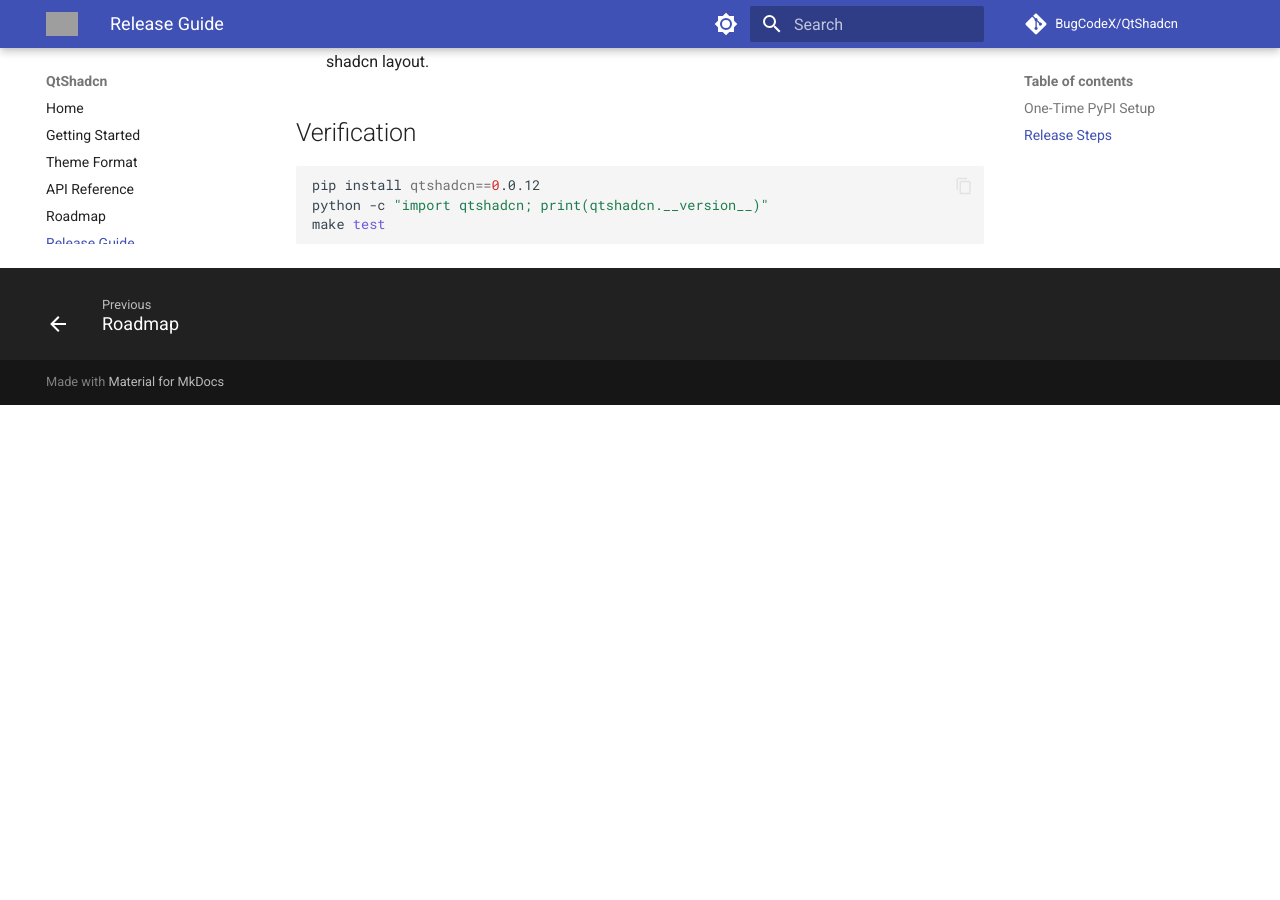
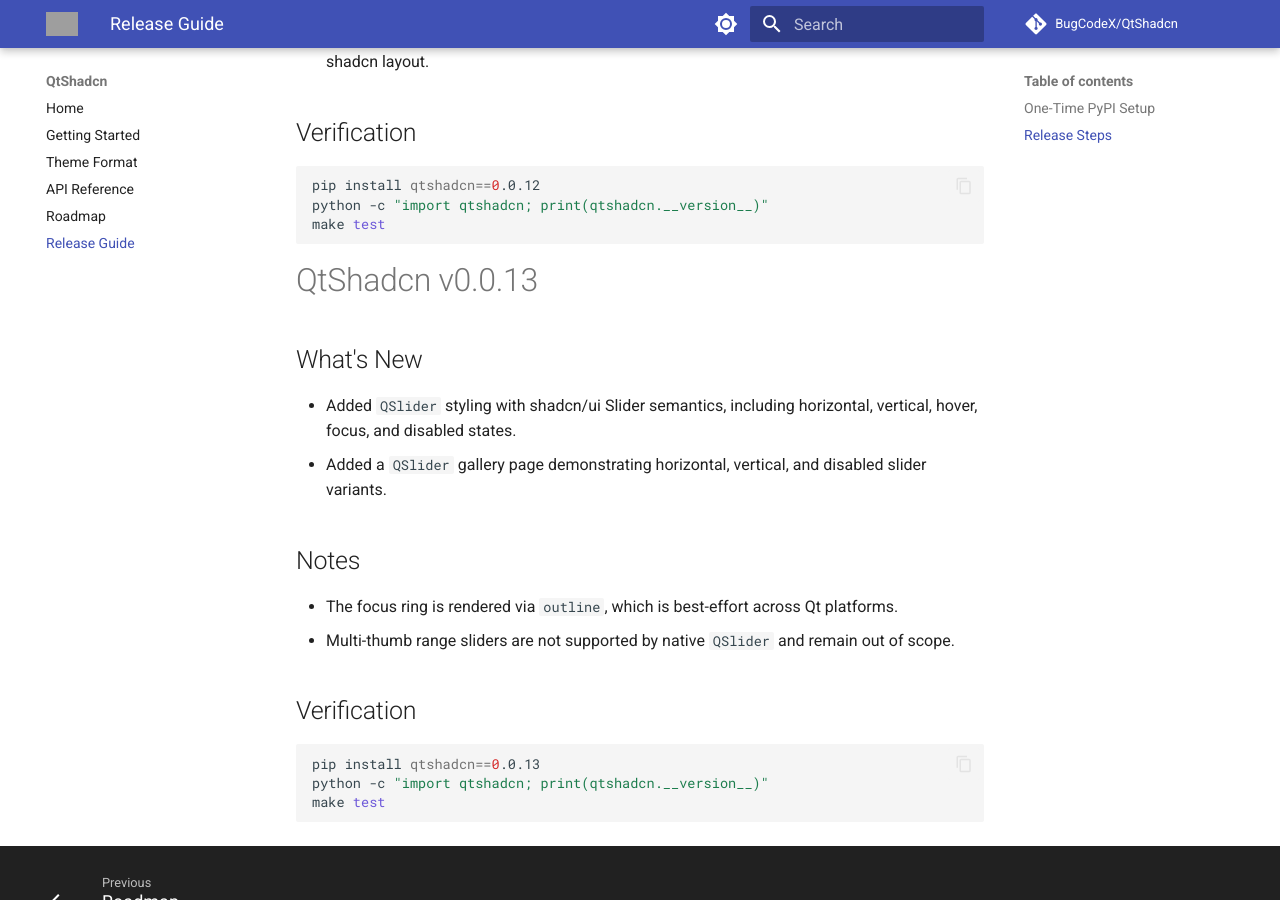
Before and after one commit to BugCodeX/QtShadcn, an MkDocs documentation site: the page built from docs/release.md, in a window 1280 px wide and 900 px high, scrolled down 2152 px. Built offline with MkDocs 1.6.1 and Material for MkDocs 9.7.7, drawn with Linux system fonts in a browser that asks for light colours; comment, search, counter and statistics services are not loaded; before the commit the page ends 2557 px from its top, so only the background shows below that; grey boxes are pictures that could not be loaded.

Commit message:
docs: add v0.0.13 release notes

````diff
--- a/docs/release.md
+++ b/docs/release.md
@@ -73,3 +73,23 @@
 python -c "import qtshadcn; print(qtshadcn.__version__)"
 make test
 ```
+
+# QtShadcn v0.0.13
+
+## What's New
+
+- Added `QSlider` styling with shadcn/ui Slider semantics, including horizontal, vertical, hover, focus, and disabled states.
+- Added a `QSlider` gallery page demonstrating horizontal, vertical, and disabled slider variants.
+
+## Notes
+
+- The focus ring is rendered via `outline`, which is best-effort across Qt platforms.
+- Multi-thumb range sliders are not supported by native `QSlider` and remain out of scope.
+
+## Verification
+
+```bash
+pip install qtshadcn==0.0.13
+python -c "import qtshadcn; print(qtshadcn.__version__)"
+make test
+```
````
